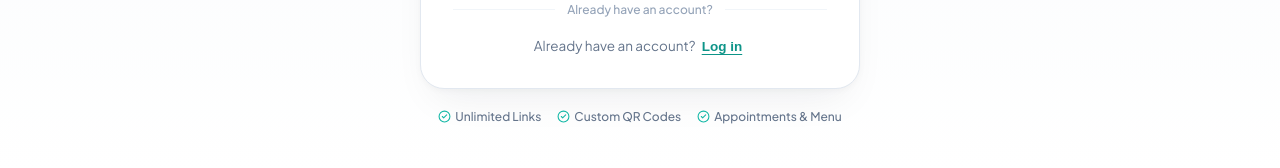
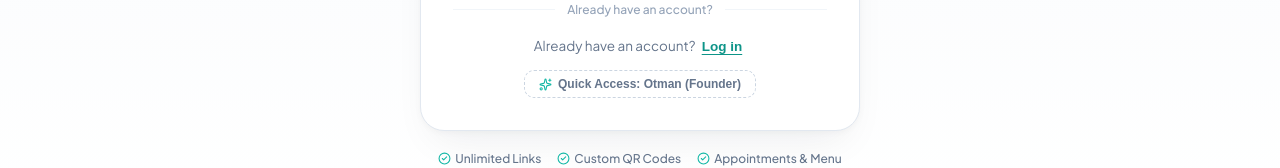
Before and after one commit to otmanesanade/linksocio-app, a React (Vite) app: page / in a window 1280 px wide. Both pictures are taken after a click on the button "Claim Link (14-Day Free) →". Shown: the part 709-877 px from the top of the page. Built offline with nearby package versions, Linux system fonts and the light colour scheme; no server answers; a web font is replaced by a local one.

Commit message:
feat: improve auth flow and add dev/founder utilities
- Add start script to package.json
- Refine profile creation error handling in SignUp
- Add founder access bypass to SignUp
- Fix OAuth redirect logic to handle environment-specific hostnames

```diff
--- a/package.json
+++ b/package.json
@@ -7,6 +7,7 @@
     "dev": "vite",
     "build": "vite build",
     "preview": "vite preview",
+    "start": "vite preview",
     "test": "node test_security_audit.js && node test_integration_supabase.js"
   },
   "dependencies": {
--- a/src/SignUp.jsx
+++ b/src/SignUp.jsx
@@ -93,14 +93,13 @@ export default function SignUp({ onDone, goHome, switchToLogin, initialUsername
         })
 
         if (profileError) {
-          // If profile insert fails (e.g. duplicate username), display clear message
-          setError(
-            profileError.message.includes('unique')
-              ? t('auth.usernameTaken', 'This username is already taken. Please pick another one.')
-              : profileError.message
-          )
-          setLoading(false)
-          return
+          if (profileError.message.includes('unique') || profileError.message.includes('duplicate')) {
+            setError(t('auth.usernameTaken', 'This username is already taken. Please pick another one.'))
+            setLoading(false)
+            return
+          }
+          // Non-fatal profile creation warning, cached for Dashboard
+          sessionStorage.setItem('linksocio_claim_user', finalUsername)
         }
       }
 
@@ -659,6 +658,46 @@ export default function SignUp({ onDone, goHome, switchToLogin, initialUsername
               </button>
             </p>
           </div>
+
+          {/* Quick Founder Access */}
+          <div style={{ marginTop: 14, textAlign: 'center' }}>
+            <button
+              type="button"
+              onClick={() => {
+                sessionStorage.setItem('linksocio_founder_auth', 'true')
+                localStorage.setItem('linksocio_founder_auth', 'true')
+                if (onDone) onDone()
+                else window.location.href = '/'
+              }}
+              style={{
+                background: 'none',
+                border: '1px dashed #CBD5E1',
+                borderRadius: 10,
+                padding: '6px 14px',
+                color: '#64748B',
+                fontSize: 12,
+                fontWeight: 600,
+                cursor: 'pointer',
+                display: 'inline-flex',
+                alignItems: 'center',
+                gap: 6,
+                transition: 'all 0.15s ease',
+              }}
+              onMouseEnter={(e) => {
+                e.currentTarget.style.borderColor = '#14B8A6'
+                e.currentTarget.style.color = '#0D9488'
+                e.currentTarget.style.background = '#F0FDFA'
+              }}
+              onMouseLeave={(e) => {
+                e.currentTarget.style.borderColor = '#CBD5E1'
+                e.currentTarget.style.color = '#64748B'
+                e.currentTarget.style.background = 'none'
+              }}
+            >
+              <Sparkles size={13} color="#14B8A6" />
+              <span>{t('auth.founderQuickAccess', 'Quick Access: Otman (Founder)')}</span>
+            </button>
+          </div>
         </div>
 
         {/* Feature Highlights beneath Card */}
--- a/src/components/SocialAuthButtons.jsx
+++ b/src/components/SocialAuthButtons.jsx
@@ -16,8 +16,10 @@ export default function SocialAuthButtons({ mode = 'login', onError, onStart })
       if (onError) onError('')
 
       const isIframe = typeof window !== 'undefined' && window.self !== window.top
-      const baseOrigin = window.location.origin
-      const redirectTo = baseOrigin.endsWith('/') ? baseOrigin : `${baseOrigin}/`
+      const rawOrigin = window.location.origin
+      // Always route OAuth redirect to the running dev server so it never hits the unrouted ais-pre 404 page
+      const safeOrigin = rawOrigin.replace('ais-pre-', 'ais-dev-')
+      const redirectTo = safeOrigin.endsWith('/') ? safeOrigin : `${safeOrigin}/`
 
       const { data, error } = await supabase.auth.signInWithOAuth({
         provider: 'google',
```
